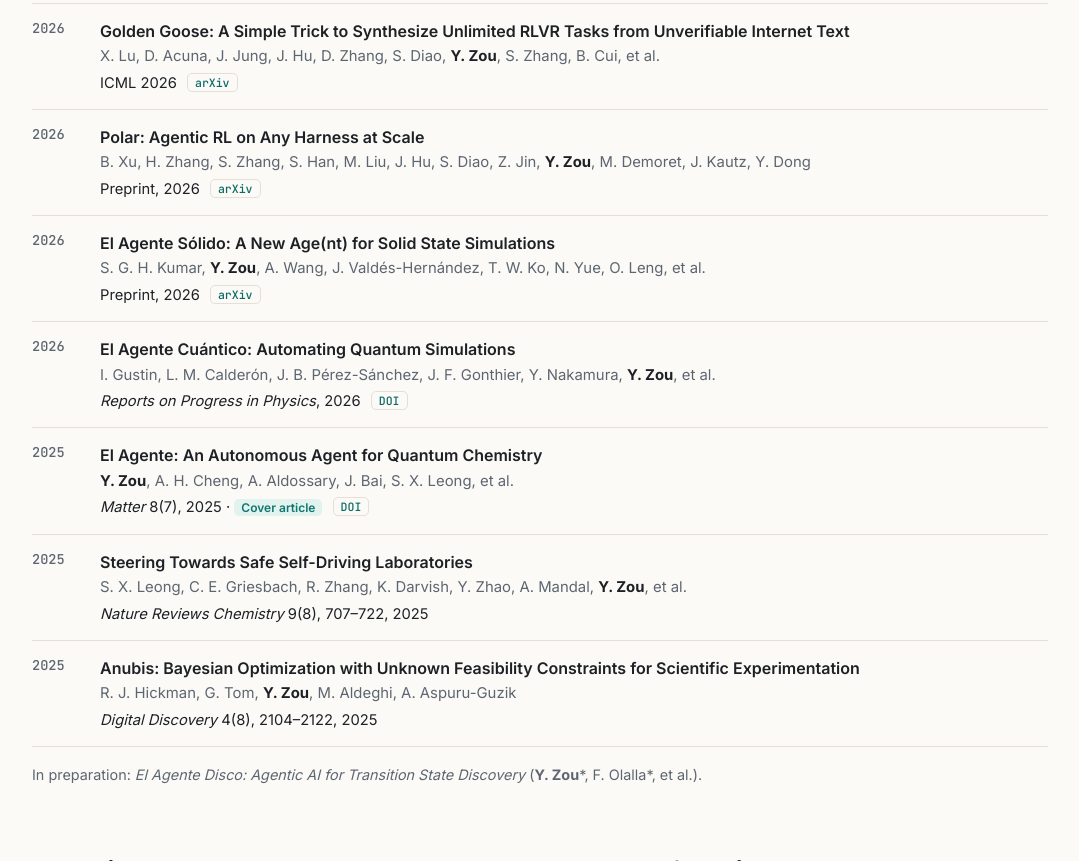
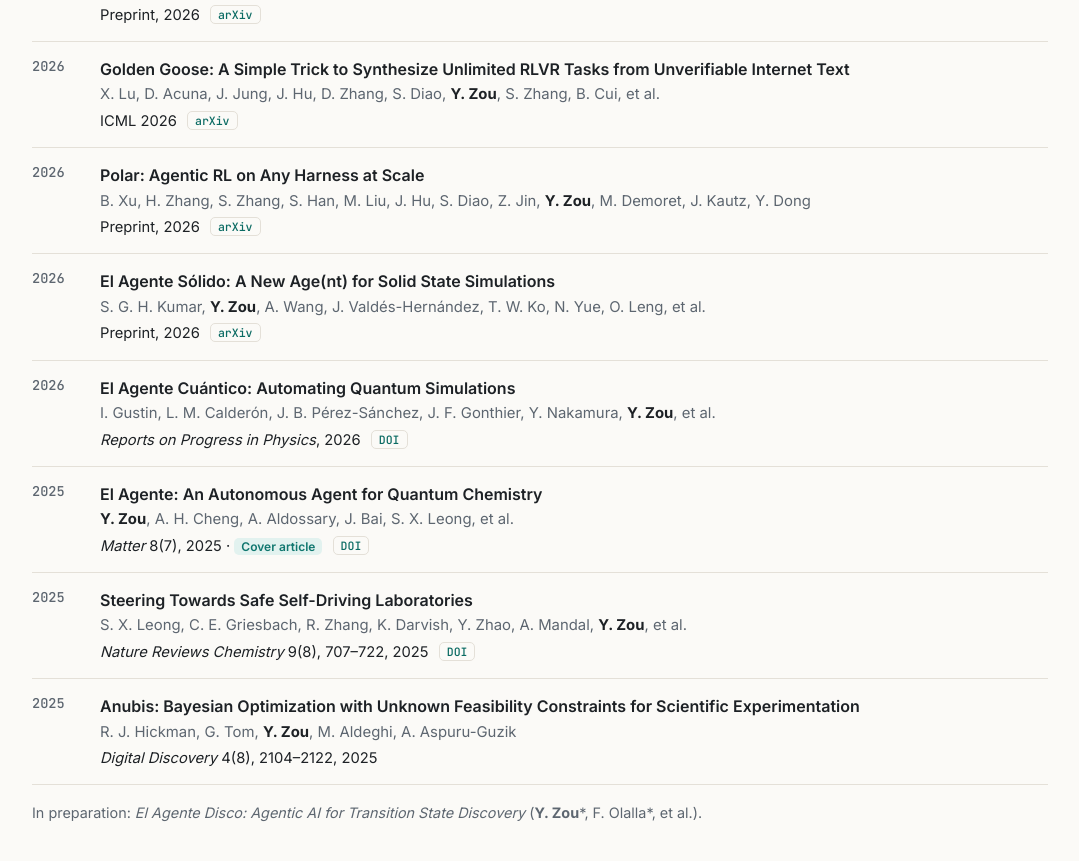
Before and after one commit to yunhzou/yunhzou.github.io, a plain HTML site: page index.html in a window 1280 px wide. Shown: the part 2165-3026 px from the top of the page, without its empty margins (100-1179 px from the left). Drawn offline with Linux system fonts and the light colour scheme.

Commit message:
Add Safe SDL review (Nature Reviews Chemistry) link and news
Co-Authored-By: Claude Opus 5.5 <noreply@anthropic.com>

```diff
--- a/index.html
+++ b/index.html
@@ -138,6 +138,7 @@
         <li><time>2026</time><span>Released <a href="https://arxiv.org/abs/2605.24220" rel="noopener">Polar</a>, agentic RL on any harness at scale, with NVIDIA Research.</span></li>
         <li><time>Jan 2026</time><span>Joined NVIDIA Research as a research intern, working on agentic post-training.</span></li>
         <li><time>2025</time><span><a href="https://doi.org/10.1016/j.matt.2025.102263" rel="noopener">El Agente</a> published as a cover article in <em>Matter</em>.</span></li>
+        <li><time>2025</time><span><a href="https://doi.org/10.1038/s41570-025-00747-x" rel="noopener">Steering Towards Safe Self-Driving Laboratories</a> published in <em>Nature Reviews Chemistry</em>.</span></li>
       </ul>
     </section>
 
@@ -257,7 +258,7 @@
           <div>
             <p class="title">Steering Towards Safe Self-Driving Laboratories</p>
             <p class="authors">S. X. Leong, C. E. Griesbach, R. Zhang, K. Darvish, Y. Zhao, A. Mandal, <b>Y. Zou</b>, et al.</p>
-            <p class="venue"><em>Nature Reviews Chemistry</em> 9(8), 707–722, 2025</p>
+            <p class="venue"><em>Nature Reviews Chemistry</em> 9(8), 707–722, 2025 <a class="tag" href="https://doi.org/10.1038/s41570-025-00747-x" rel="noopener">DOI</a></p>
           </div>
         </li>
         <li class="pub">
```
